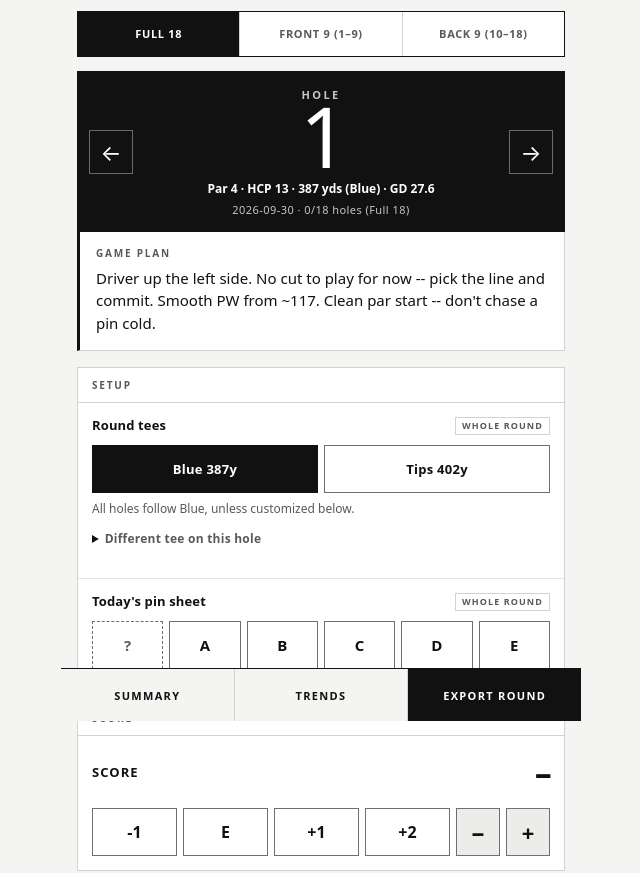
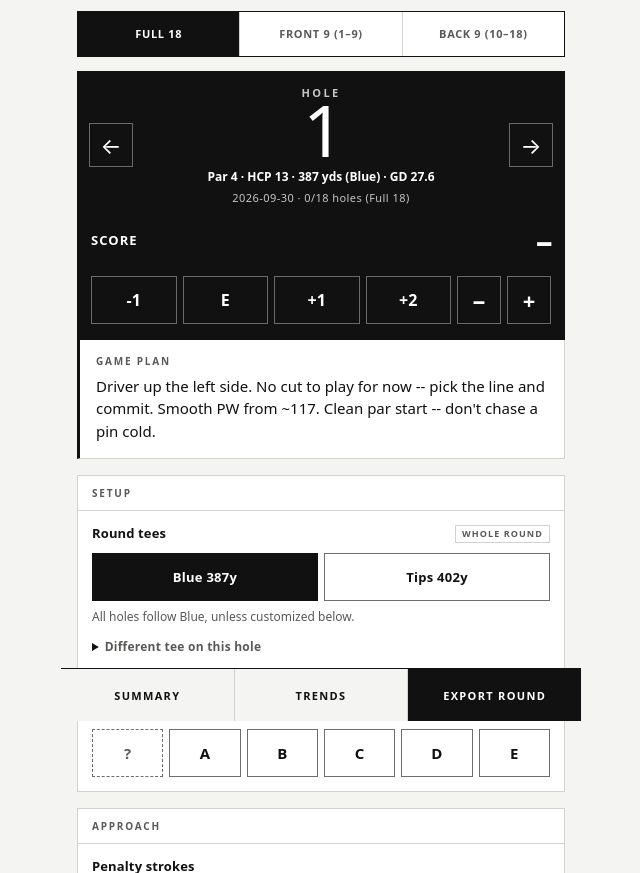
Before and after one commit to Kmill26/bay-oaks-tracker, a website: page index.html in a window 1280 px wide. Shown: the part 79-952 px from the top of the page, without its empty margins (319-959 px from the left). Drawn offline with Linux system fonts and the light colour scheme.

Commit message:
v59: put the score on the beam so it is on screen with the hole
The first phone screen was the number and the game plan. The score cells now sit on the board, under the hole, before the plan.

```diff
--- a/index.html
+++ b/index.html
@@ -30,6 +30,7 @@
 <div id="fatigueAlert" class="fatigueBanner"></div>
 
 <div id="holeView">
+  <div class="beam">
   <div class="nav">
     <button aria-label="Previous hole" onclick="move(-1)">&#8592;</button>
     <div class="holeLbl">
@@ -38,6 +39,17 @@
       <div class="done" id="doneLbl"></div>
     </div>
     <button aria-label="Next hole" onclick="move(1)">&#8594;</button>
+  </div>
+  <section class="sheet scoreSheet">
+  <div class="row scoreCard">
+    <div class="lbl"><span>Score</span><span class="scoreNow" id="scoreVal">&ndash;</span></div>
+    <div class="scoreWrap">
+      <div class="btns" id="scoreBtns"></div>
+      <button class="mini" aria-label="Decrease score" onclick="bump('score',-1)">&minus;</button>
+      <button class="mini" aria-label="Increase score" onclick="bump('score',1)">+</button>
+    </div>
+  </div>
+  </section>
   </div>
 
   <div class="tip"><b>Game plan</b><span id="tipText"></span></div>
@@ -60,18 +72,6 @@
   <div class="row">
     <div class="lbl"><span>Today's pin sheet</span><span class="scopeTag">Whole round</span></div>
     <div class="btns" id="pinBtns" role="group" aria-label="Daily pin sheet for the whole round"></div>
-  </div>
-
-  </section>
-  <section class="sheet">
-    <h2 class="sheetTitle">Score</h2>
-  <div class="row scoreCard">
-    <div class="lbl"><span>Score</span><span class="scoreNow" id="scoreVal">&ndash;</span></div>
-    <div class="scoreWrap">
-      <div class="btns" id="scoreBtns"></div>
-      <button class="mini" aria-label="Decrease score" onclick="bump('score',-1)">&minus;</button>
-      <button class="mini" aria-label="Increase score" onclick="bump('score',1)">+</button>
-    </div>
   </div>
 
   </section>
--- a/styles.css
+++ b/styles.css
@@ -82,8 +82,19 @@ h1{margin:0;font-size:28px;font-weight:600;letter-spacing:-.045em;line-height:1;
 
 .nav{
   display:flex;align-items:center;justify-content:space-between;gap:8px;
-  margin:0;padding:16px 12px 14px;border-radius:0;background:var(--hero);color:var(--hero-ink);
+  margin:0;padding:14px 12px 8px;border-radius:0;background:transparent;color:var(--hero-ink);
 }
+.beam{background:var(--hero);color:var(--hero-ink);}
+.beam .scoreSheet{margin:0;background:transparent;border:0;}
+.beam .scoreCard{padding:4px 14px 16px;border:0;}
+.beam .lbl,.beam .scoreNow{color:var(--hero-ink);}
+.beam .btns button,.beam .mini{
+  background:transparent;color:var(--hero-ink);border-color:var(--hero-line);
+}
+.beam .btns button.on,.beam .scoreCard .btns button.on{
+  background:var(--hero-ink);border-color:var(--hero-ink);color:var(--hero);
+}
+.beam .mini{background:transparent;}
 .nav button{
   flex:0 0 44px;width:44px;height:44px;border:1px solid var(--hero-line);border-radius:0;
   background:transparent;color:var(--hero-ink);font-size:22px;line-height:1;
@@ -95,7 +106,7 @@ h1{margin:0;font-size:28px;font-weight:600;letter-spacing:-.045em;line-height:1;
   font-size:11px;font-weight:700;letter-spacing:.22em;text-transform:uppercase;color:var(--hero-muted);
 }
 #holeNum{
-  font-size:84px;font-weight:520;line-height:.82;letter-spacing:-.07em;color:var(--hero-ink);
+  font-size:72px;font-weight:520;line-height:.82;letter-spacing:-.07em;color:var(--hero-ink);
 }
 .holeLbl .meta{margin-top:10px;font-size:12px;font-weight:550;line-height:1.4;color:var(--hero-ink);}
 .holeLbl .done{margin-top:4px;font-size:11px;letter-spacing:.04em;line-height:1.4;color:var(--hero-muted);}
@@ -245,7 +256,7 @@ pre{
   h1{font-size:24px;}
   .btns{gap:4px;}
   .nav{padding-inline:8px;}
-  #holeNum{font-size:68px;}
+  #holeNum{font-size:60px;}
   .holeLbl .meta{font-size:11px;}
   .scoreWrap .btns{min-width:100%;}
   .scoreWrap .mini{flex:1;}
--- a/sw.js
+++ b/sw.js
@@ -1,9 +1,9 @@
-const C='bayoaks-v58';
+const C='bayoaks-v59';
 // v17.1: the app is no longer one file. Every split asset must be precached or the PWA
 // breaks offline in a way that only shows up on the course with no signal.
 const ASSETS=['./','./index.html','./styles.css','./manifest.json','./icon-192.png','./icon-512.png',
   './js/seed.js','./js/stats.js','./js/course.js','./js/player.js','./js/app.js'];
-// v58: cache bumped with the scoreboard facelift.
+// v59: score sits on the beam so it is on screen with the hole.
 // v54: a new shell waits until this one is closed. Activating it under an open
 // round reloads the hole when the signal blips, which is the failure mode on the back nine.
 self.addEventListener('install',e=>{e.waitUntil(caches.open(C).then(c=>c.addAll(ASSETS)));});
```
